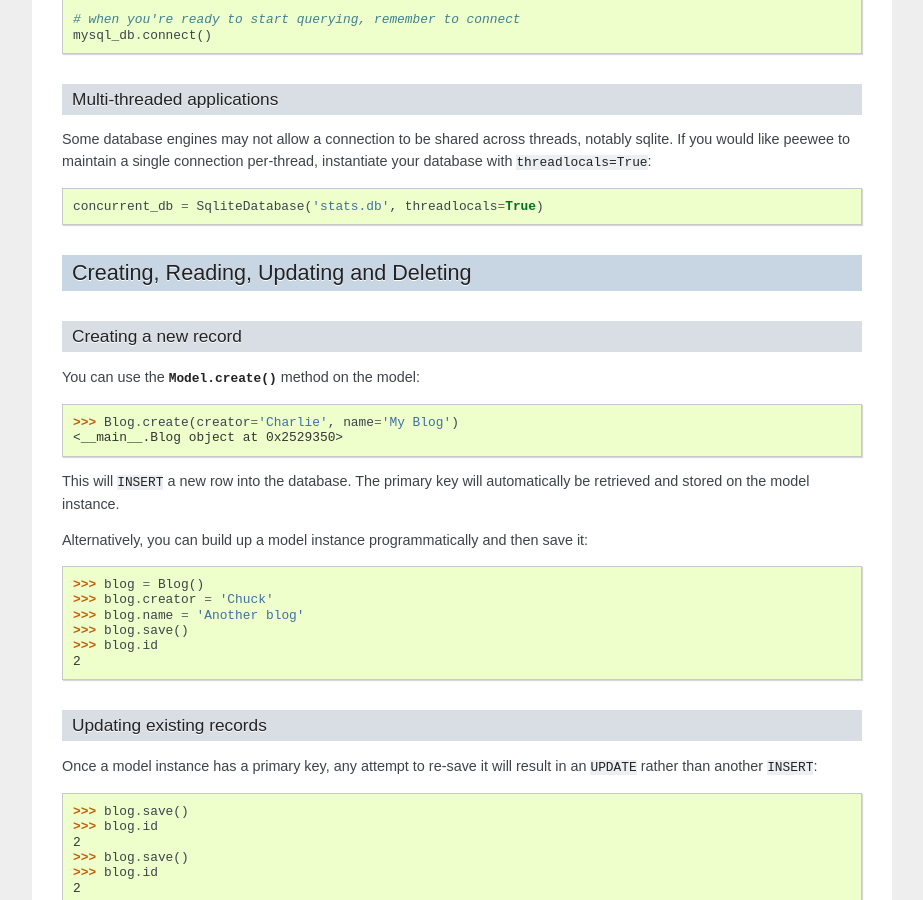
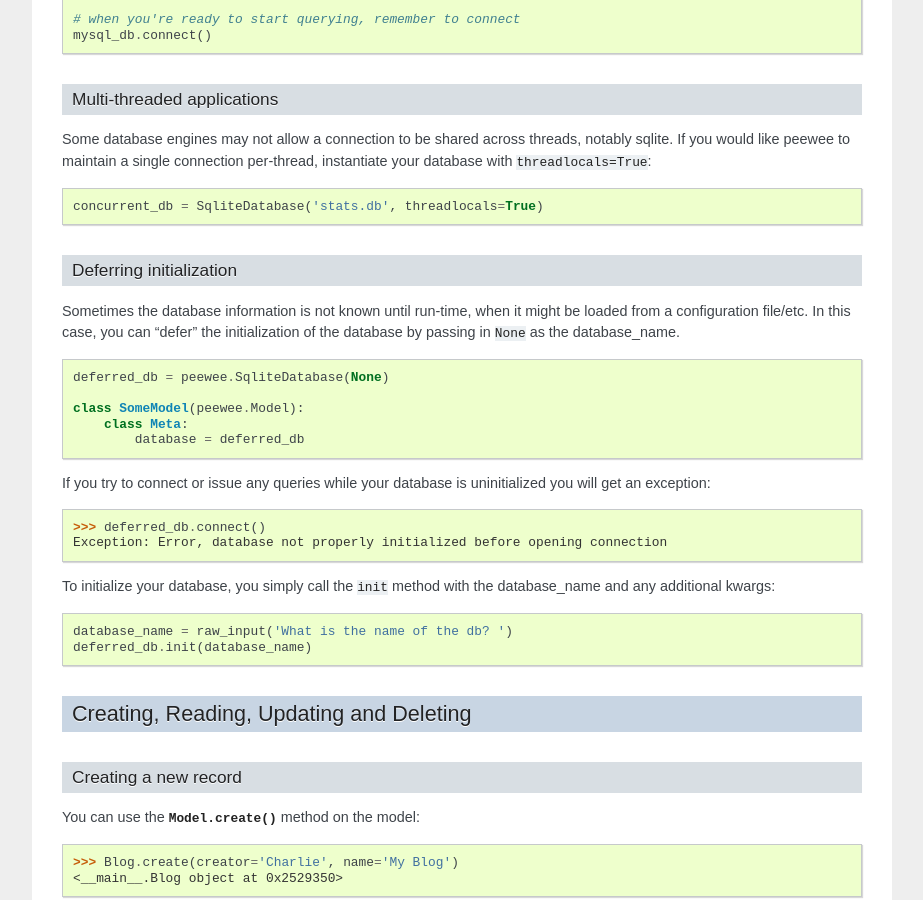
Before and after one commit to coleifer/peewee, a Sphinx documentation site: the page built from docs/peewee/cookbook.rst, in a window 1280 px wide and 900 px high, scrolled down 1815 px. Shown: the whole window, without its empty margins (198-1121 px from the left). Built offline with Sphinx 7.4.7, drawn with Linux system fonts in a browser that asks for light colours; some of the changed text lies outside the part shown.

Commit message:
Adding notes to the cookbook on deferring db initialization

```diff
--- a/docs/peewee/cookbook.rst
+++ b/docs/peewee/cookbook.rst
@@ -131,6 +131,38 @@ instantiate your database with ``threadlocals=True``:
 .. code-block:: python
 
     concurrent_db = SqliteDatabase('stats.db', threadlocals=True)
+
+
+Deferring initialization
+^^^^^^^^^^^^^^^^^^^^^^^^
+
+Sometimes the database information is not known until run-time, when it might
+be loaded from a configuration file/etc.  In this case, you can "defer" the initialization
+of the database by passing in ``None`` as the database_name.
+
+.. code-block:: python
+
+    deferred_db = peewee.SqliteDatabase(None)
+
+    class SomeModel(peewee.Model):
+        class Meta:
+            database = deferred_db
+
+If you try to connect or issue any queries while your database is uninitialized
+you will get an exception:
+
+.. code-block:: python
+
+    >>> deferred_db.connect()
+    Exception: Error, database not properly initialized before opening connection
+
+To initialize your database, you simply call the ``init`` method with the database_name
+and any additional kwargs:
+
+.. code-block:: python
+
+    database_name = raw_input('What is the name of the db? ')
+    deferred_db.init(database_name)
 
 
 Creating, Reading, Updating and Deleting
```
